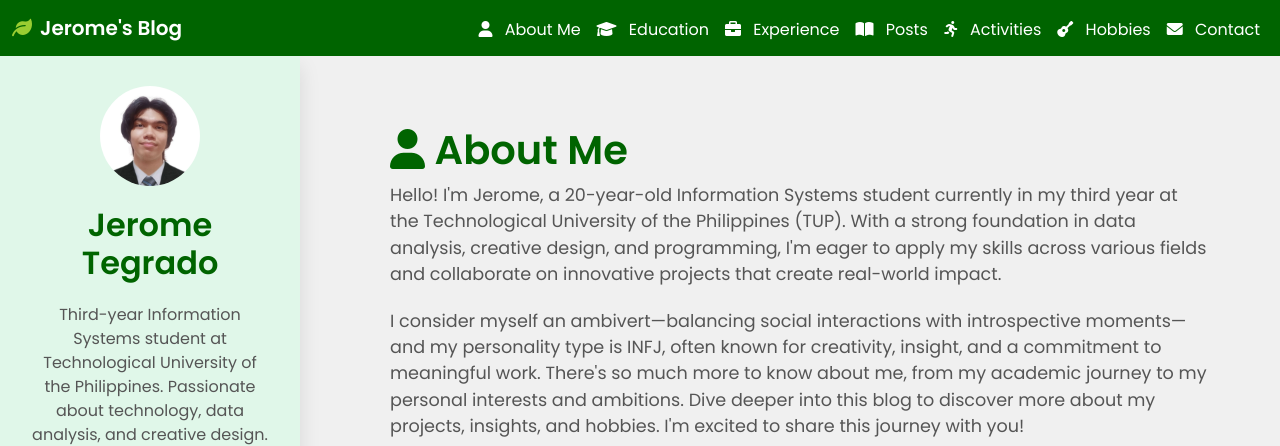
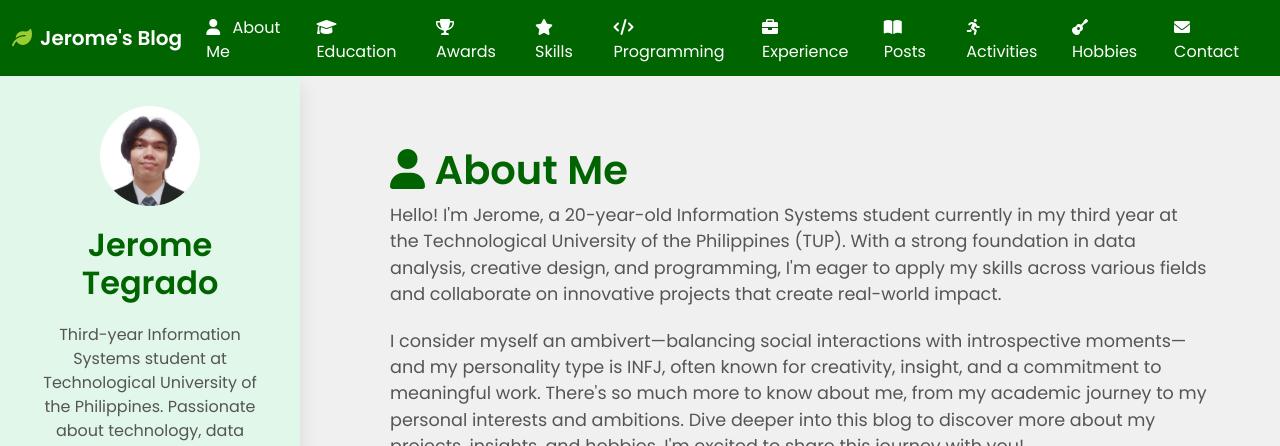
Before and after one commit to Jerome-Tegrado/Web-Dev-Lab-Act-3, a plain HTML site: page index.html in a window 1280 px wide. Shown: the top 446 px of the page. Drawn offline with nearby package versions, Linux system fonts and the light colour scheme.

Commit message:
Update index.html

```diff
--- a/index.html
+++ b/index.html
@@ -346,6 +346,15 @@
                         <a class="nav-link" href="#education"><i class="fas fa-graduation-cap"></i> Education</a>
                     </li>
                     <li class="nav-item">
+                        <a class="nav-link" href="#awards"><i class="fas fa-trophy"></i> Awards</a>
+                    </li>
+                    <li class="nav-item">
+                        <a class="nav-link" href="#skills-summary"><i class="fas fa-star"></i> Skills</a>
+                    </li>
+                    <li class="nav-item">
+                        <a class="nav-link" href="#programming-languages"><i class="fas fa-code"></i> Programming</a>
+                    </li>
+                    <li class="nav-item">
                         <a class="nav-link" href="#experience"><i class="fas fa-briefcase"></i> Experience</a>
                     </li>
                     <li class="nav-item">
```
